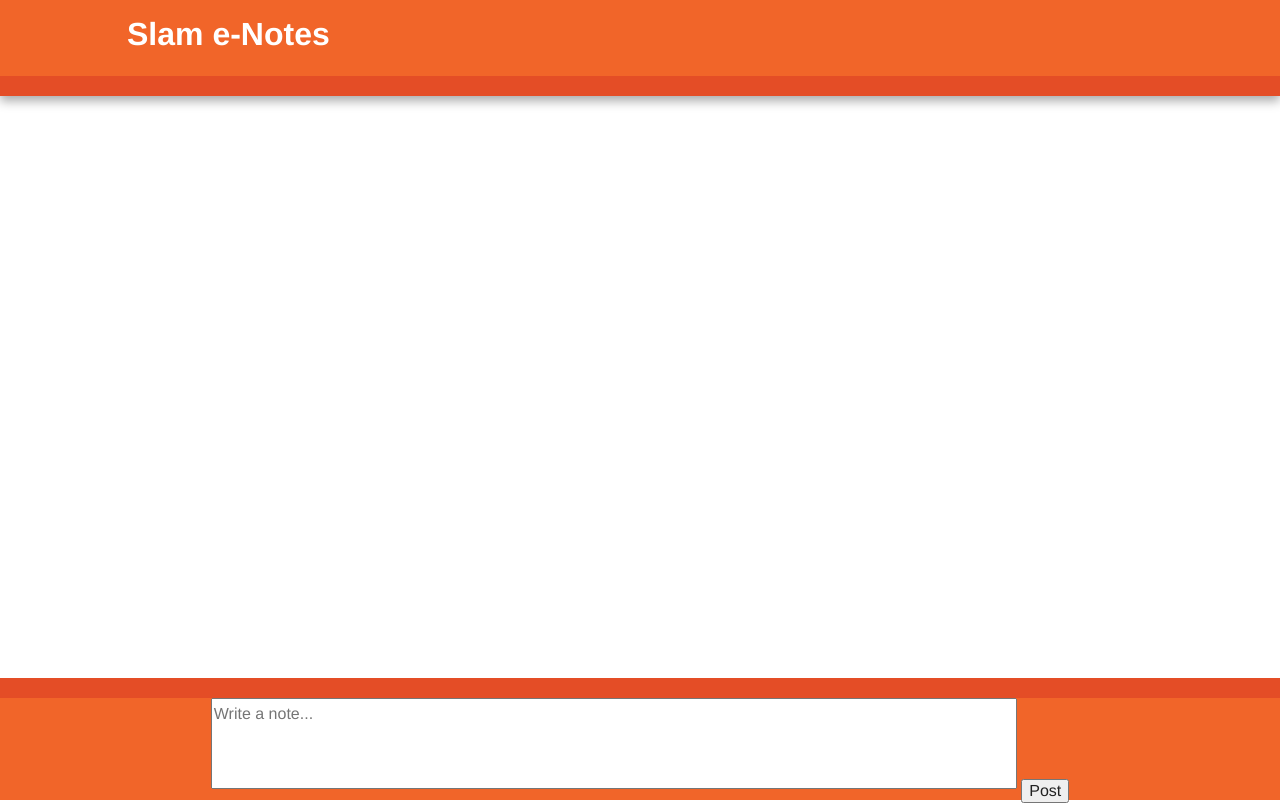
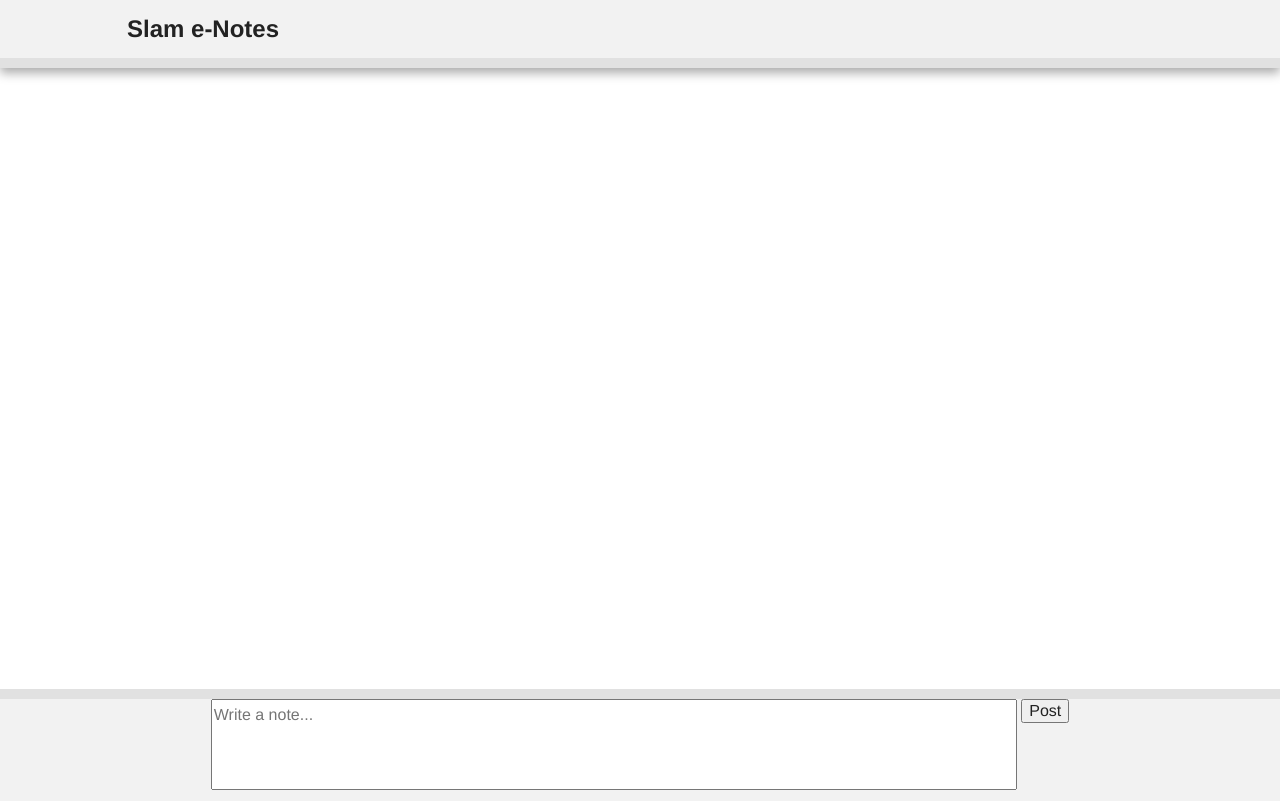
Before and after one commit to CS3398-Arctic/CS3398-Arctic-F2016, a Django app: page /note-test in a window 1280 px wide. Run offline with Django 3.2, Linux system fonts and the light colour scheme; data that the repository does not hold is empty; some libraries are stand-ins or nearby versions.

Commit message:
Minor stylesheet edits for general theme and note-test page

```diff
--- a/static/css/main.css
+++ b/static/css/main.css
@@ -70,18 +70,18 @@ body {
    =================== */
 
 .header-container {
-    border-bottom: 20px solid #e44d26;
+    border-bottom: 20px solid #e1e1e1;
 }
 
 .footer-container,
 .main aside {
-    border-top: 20px solid #e44d26;
+    border-top: 20px solid #e1e1e1;
 }
 
 .header-container,
 .footer-container,
 .main aside {
-    background: #f16529;
+    background: #f2f2f2;
 }
 
 .title {
@@ -108,7 +108,7 @@ nav a {
     font-weight: bold;
 
     color: white;
-    background: #e44d26;
+    background: #e1e1e1;
 }
 
 nav a:hover,
@@ -159,13 +159,19 @@ body.full-height {
 }
 
 .full-height > .header-container {
-    height: 76px;
+    border-bottom-width: 10px;
+    height: 58px;
     position: relative;
     z-index: 1;
 }
 
+.full-height .header-container .title {
+    font-size: 1.5rem;
+    color: #222;
+}
+
 .full-height > .main-container {
-    height: calc(100vh - 218px);
+    height: calc(100vh - 179px);
     overflow-y: scroll;
 }
 
@@ -184,10 +190,11 @@ body.full-height {
     -moz-box-shadow: 0 5px 10px #aaa;
     box-shadow: 0 5px 10px #aaa;
     text-align: left;
-    margin: 0 auto;
+    margin: 0 auto 20px;
 }
 
 .full-height > .footer-container {
+    border-top-width: 10px;
     height: 102px;
     text-align: center;
 }
@@ -198,11 +205,15 @@ body.full-height {
 }
 
 .full-height .footer-container textarea {
-    width: 100%;
+    width: calc(100% - 70px);
     max-width: 800px;
     resize: none;
     height: 85px;
     margin-bottom: 7px;
+}
+
+.full-height .footer-container input[type=submit] {
+    vertical-align: top;
 }
 
 /* ==========================================================================
--- a/templates/note_test.html
+++ b/templates/note_test.html
@@ -13,7 +13,7 @@
         <link rel="apple-touch-icon" href="{% static 'images/apple-touch-icon.png' %}">
 
         <link rel="stylesheet" href="{% static 'css/normalize.min.css' %}">
-        <link rel="stylesheet" href="{% static 'css/main.css' %}?1476680402">
+        <link rel="stylesheet" href="{% static 'css/main.css' %}?1476755275">
 
         <script src="{% static 'js/vendor/modernizr-2.8.3-respond-1.4.2.min.js' %}"></script>
     </head>
```
